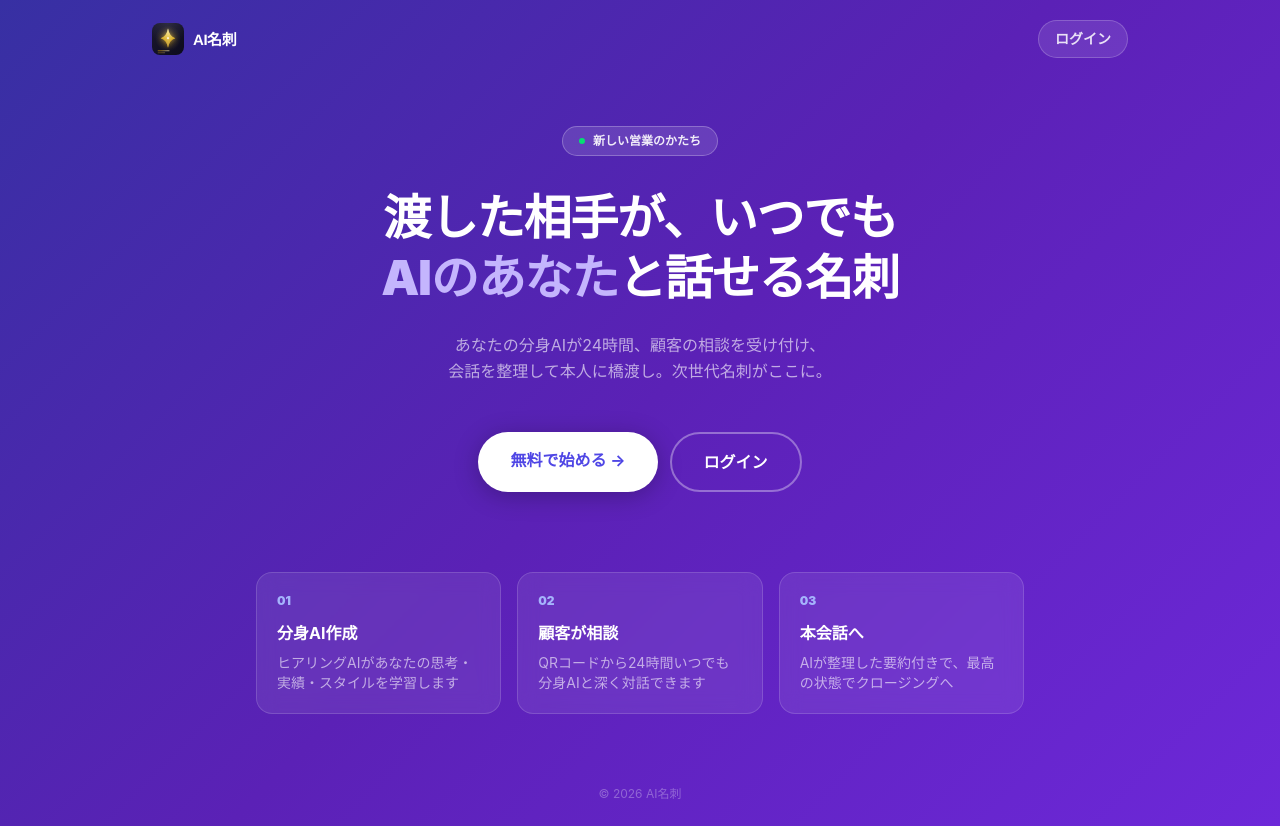
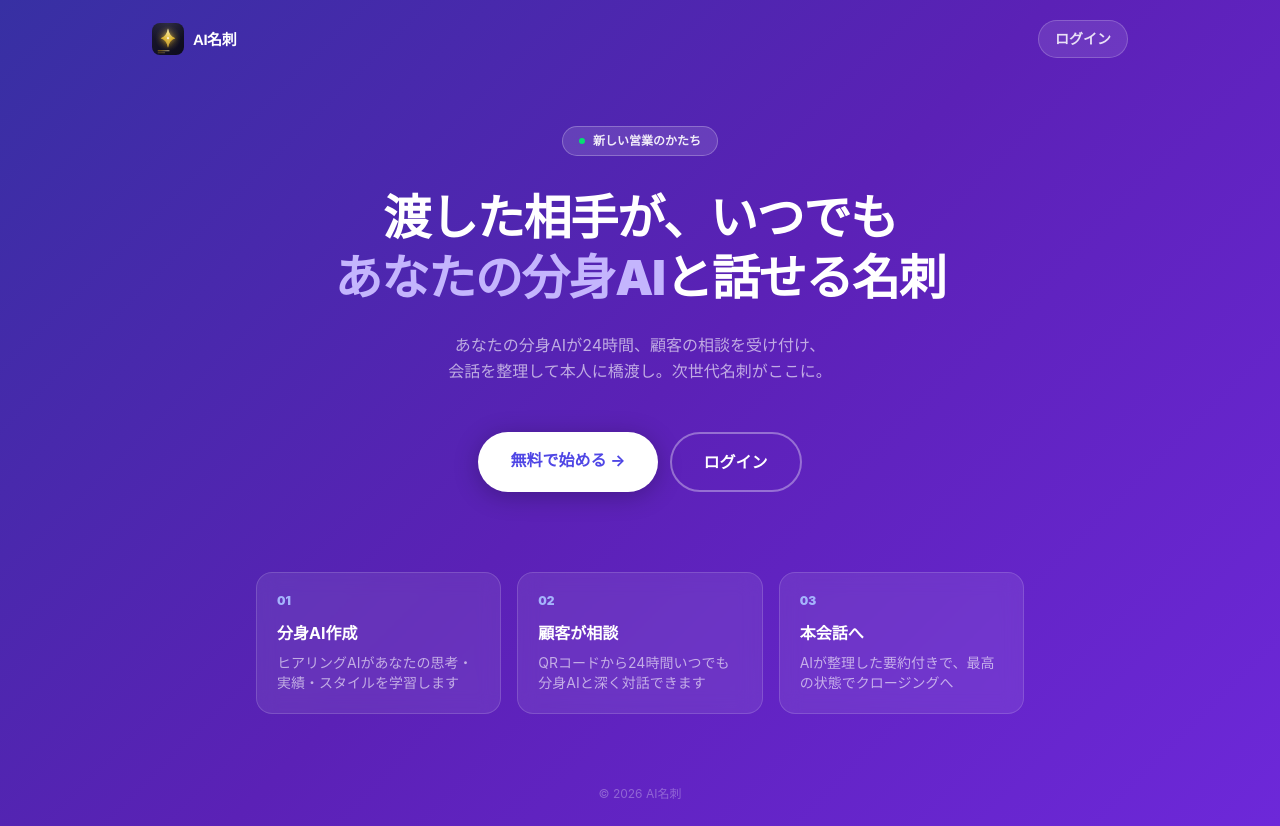
Before and after one commit to smiletech2024/aibusinesscard, a Next.js app: page / in a window 1280 px wide. Built offline with nearby package versions, Linux system fonts and the light colour scheme.

Commit message:
見出し文言を修正

```diff
--- a/src/app/page.tsx
+++ b/src/app/page.tsx
@@ -37,7 +37,7 @@ export default function HomePage() {
         >
           渡した相手が、いつでも
           <br />
-          <span style={{ color: '#C4B5FD' }}>AIのあなた</span>と話せる名刺
+          <span style={{ color: '#C4B5FD' }}>あなたの分身AI</span>と話せる名刺
         </h1>
 
         {/* Subtext */}
```
